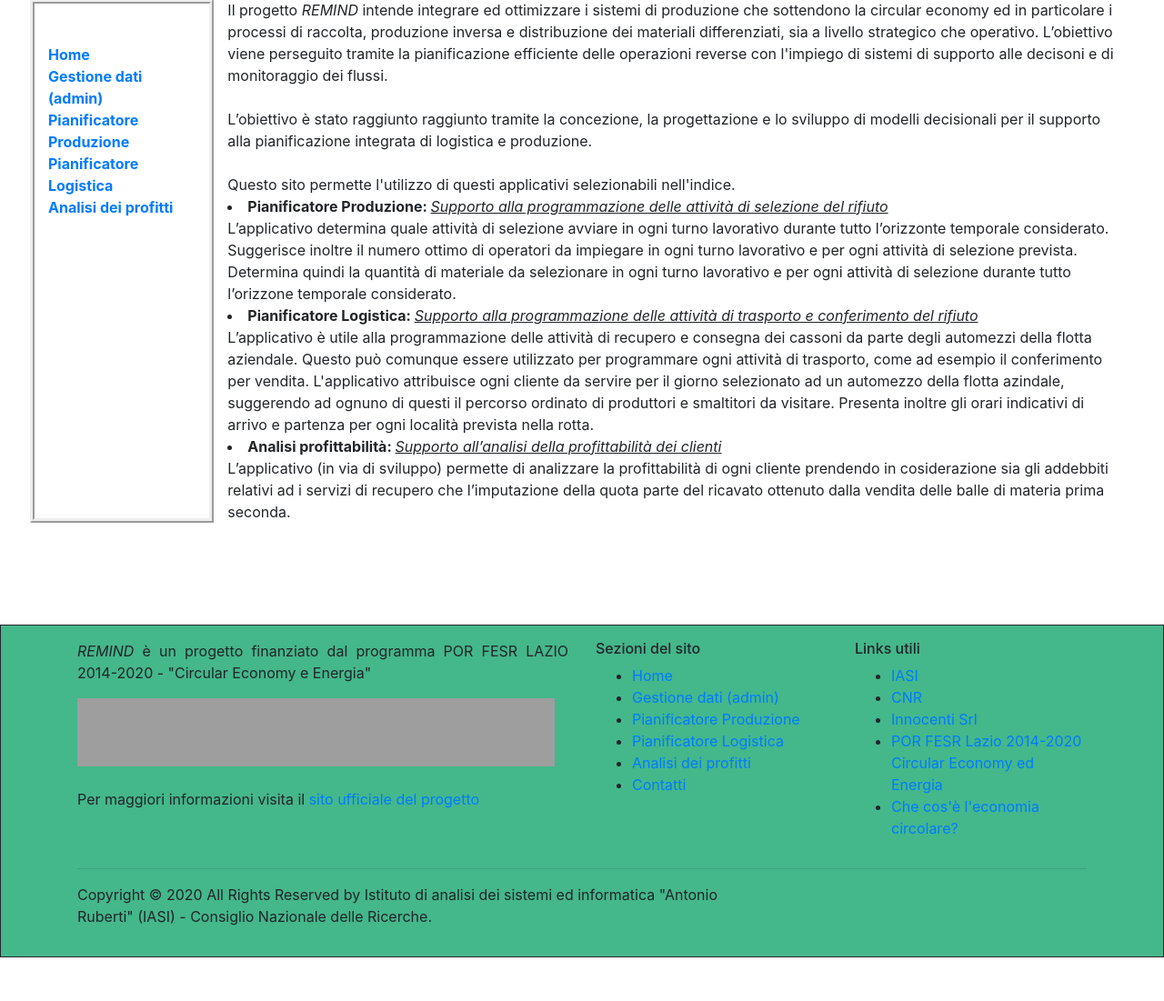
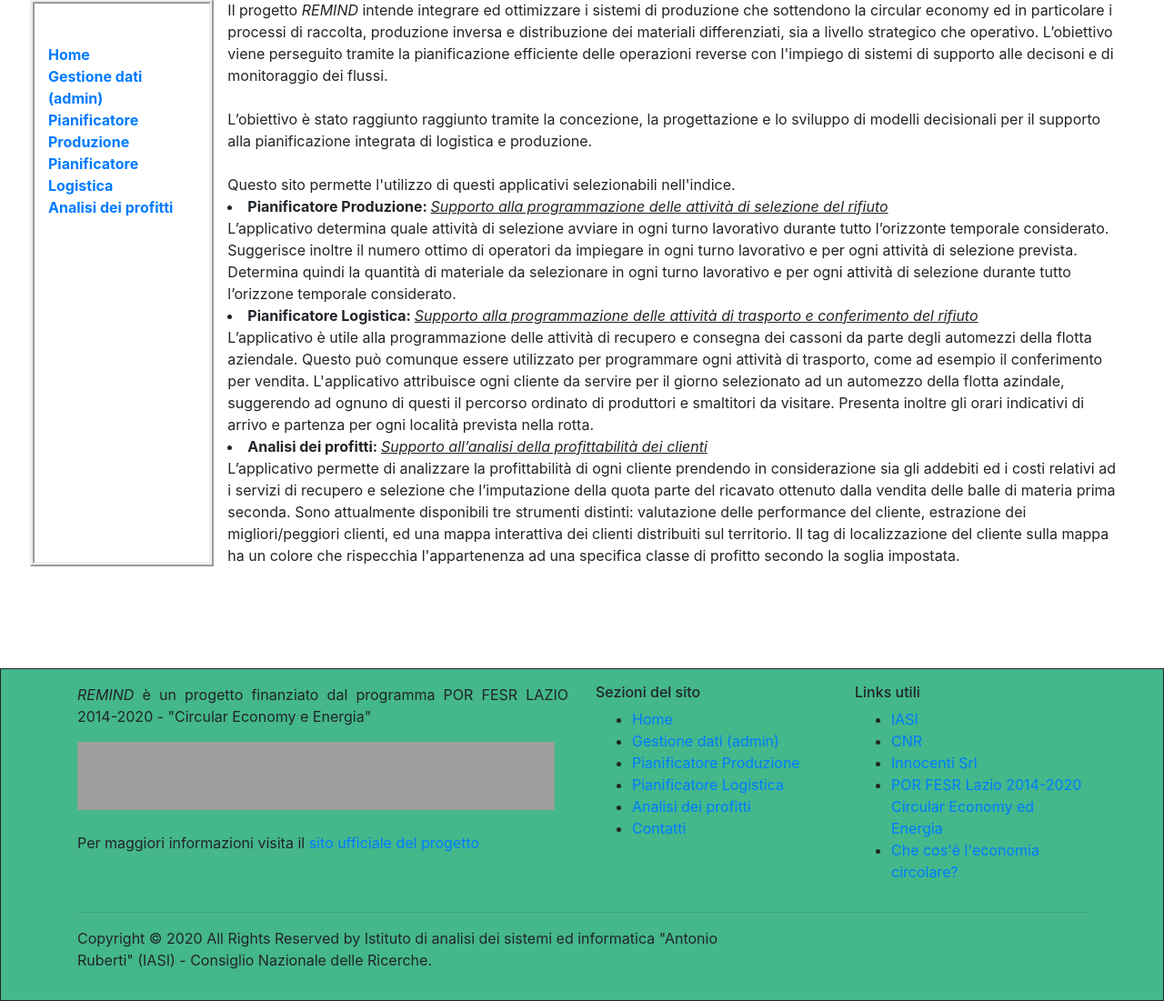
Before and after one commit to labopt-cnriasi/remind, a Django app: page /home/ in a window 1280 px wide. Shown: the part 259-1360 px from the top of the page at 91% size. Before the commit the page ends 1312 px from the top, so only its background shows below. Run offline with Django 3.2, Linux system fonts and the light colour scheme; some libraries are stand-ins or nearby versions; grey boxes are pictures that could not be loaded.

Commit message:
Piccoli aggiornamenti e correzioni dei files html

```diff
--- a/mysite/mysite/templates/front-end/app3_tool1.html
+++ b/mysite/mysite/templates/front-end/app3_tool1.html
@@ -20,7 +20,7 @@
 </select>
 <br>
 <br>
-    <button style="font-weight: bold;" type = "submit" id="myButton"  class="float-left submit-button" > <font color="darkblue"> Procedi </font> </button>
+    <button style="font-weight: bold;" type = "submit" id="myButton"  class="float-left submit-button" > <font color="darkblue"> Visualizza </font> </button>
 
 </form>
 
--- a/mysite/mysite/templates/front-end/home.html
+++ b/mysite/mysite/templates/front-end/home.html
@@ -28,11 +28,13 @@ Questo sito permette l'utilizzo di questi applicativi selezionabili nell'indice.
     suggerendo ad ognuno di questi il percorso ordinato di produttori e smaltitori da visitare.
     Presenta inoltre gli orari indicativi di arrivo e partenza per ogni località prevista nella rotta.
     </li>
-<li> <b>Analisi profittabilità:  </b> <i> <u>Supporto all’analisi della profittabilità dei clienti </u> </i>
+<li> <b>Analisi dei profitti:  </b> <i> <u>Supporto all’analisi della profittabilità dei clienti </u> </i>
     <br>
-    L’applicativo (in via di sviluppo) permette di analizzare la profittabilità di ogni cliente prendendo in
-    cosiderazione sia gli addebbiti relativi ad i servizi di recupero che l’imputazione della
-    quota parte del ricavato ottenuto dalla vendita delle balle di materia prima seconda.
+    L’applicativo permette di analizzare la profittabilità di ogni cliente prendendo in
+    considerazione sia gli addebiti ed i costi relativi ad i servizi di recupero e selezione che l’imputazione della
+    quota parte del ricavato ottenuto dalla vendita delle balle di materia prima seconda. Sono attualmente disponibili tre strumenti distinti:
+    valutazione delle performance del cliente, estrazione dei migliori/peggiori clienti, ed una mappa interattiva dei clienti distribuiti sul territorio.
+    Il tag di localizzazione del cliente sulla mappa ha un colore che rispecchia l'appartenenza ad una specifica classe di profitto secondo la soglia impostata.
     </li>
 
 {% endblock %}
```
Also changed, not shown: mysite/db.sqlite3.
